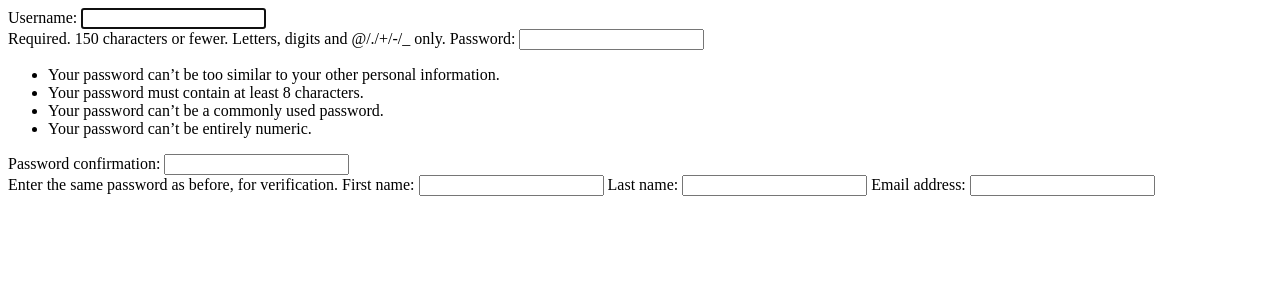
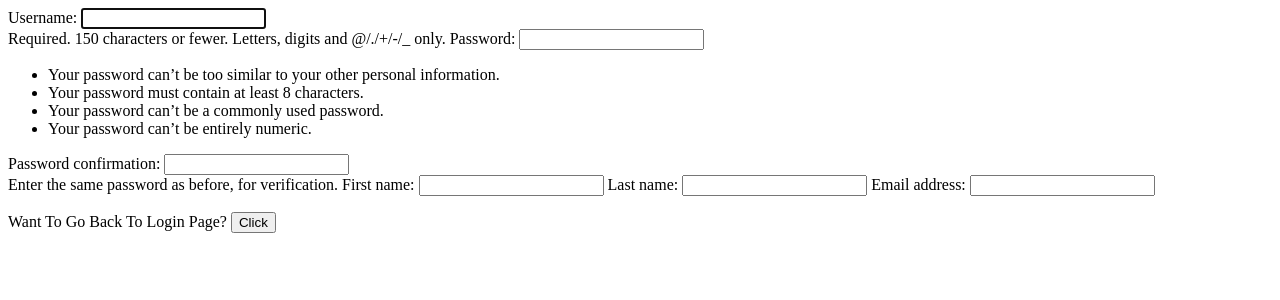
Before and after one commit to Tenside26/To_do_app, a Django app: page /register in a window 1280 px wide. Shown: the top 300 px of the page. Run offline with Django 4.2, Linux system fonts and the light colour scheme.

Commit message:
Creating 2 hyperlinks in login.html and register.html

```diff
--- a/User_App/templates/login.html
+++ b/User_App/templates/login.html
@@ -9,5 +9,6 @@
       {% csrf_token %}
       {{ form }}
     </form>
+    <p>Want To Register Account? <a href="{% url 'register' %}"><button>Click</button></a></p>
   </body>
 </html>
--- a/User_App/templates/register.html
+++ b/User_App/templates/register.html
@@ -9,5 +9,6 @@
       {% csrf_token %}
       {{ form }}
     </form>
+    <p>Want To Go Back To Login Page? <a href="{% url 'login' %}"><button>Click</button></a></p>
   </body>
 </html>
```
